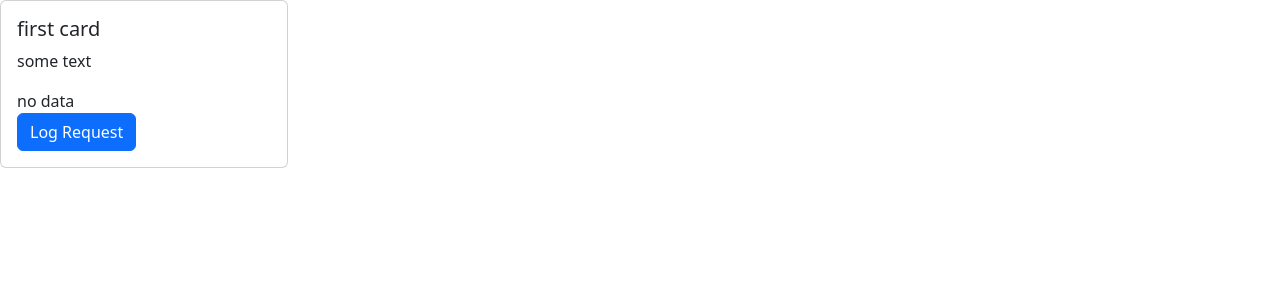
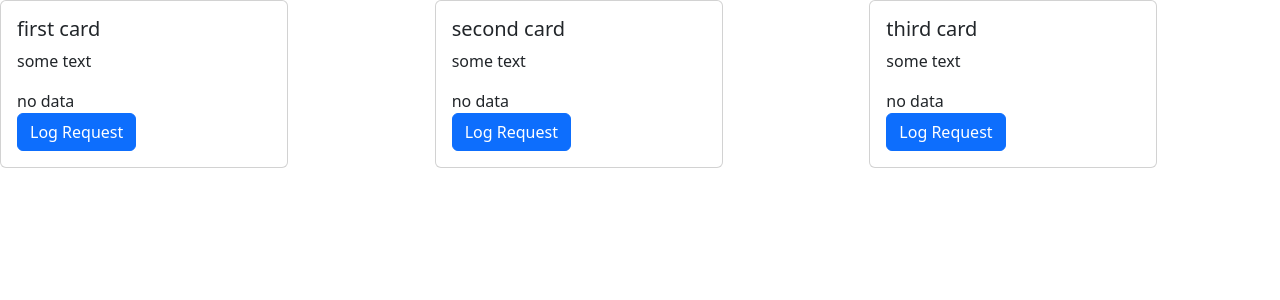
Before and after one commit to garza4/health-contracts, a React (Create React App) app in the folder health-contract-ui/: page /home in a window 1280 px wide. Shown: the top 300 px of the page. Built offline with nearby package versions, Linux system fonts and the light colour scheme.

Commit message:
add view cards to page
style view cards

```diff
--- a/health-contract-ui/src/hooks/useAxios.js
+++ b/health-contract-ui/src/hooks/useAxios.js
@@ -1,6 +1,7 @@
 
 import axios from "axios";
 import { useCallback, useEffect, useRef, useState } from "react";
+import api from "../common/axios";
 
 export const UseAxios = () => {
     const [loading, setLoading] = useState(false);
@@ -14,11 +15,11 @@ export const UseAxios = () => {
 
     const send = useCallback(async (url,method='POST',errorMessage=null,body=null,payload,responseType='json',params=null) =>{
         setLoading(true);
-        const cancelToken = axios.CancelToken.source();
+        const cancelToken = api.CancelToken.source();
         removeToken(url);
         urlTokens.current.push({url,token: cancelToken});
         try{
-            const response = await axios.request({
+            const response = await api.request({
                 method,
                 url,
                 responseType:'application/json',
--- a/health-contract-ui/src/pages/home.jsx
+++ b/health-contract-ui/src/pages/home.jsx
@@ -1,9 +1,20 @@
+import { Col, Row } from "react-bootstrap";
 import ContractViewCard from "../components/ContractViewCard"
 
 const Home = () => {
 
     return(
-        <ContractViewCard cardTitle={"first card"} bodyText={"some text"} entryType={"type1"}/>
+        <Row>
+            <Col>
+                <ContractViewCard cardTitle={"first card"} bodyText={"some text"} entryType={"type1"}/>
+            </Col>
+            <Col>
+                <ContractViewCard cardTitle={"second card"} bodyText={"some text"} entryType={"type1"}/>
+            </Col>
+            <Col>
+                <ContractViewCard cardTitle={"third card"} bodyText={"some text"} entryType={"type1"}/>
+            </Col>
+        </Row>
     )
 }
 export default Home;
--- a/health-contract-ui/src/pages/login.jsx
+++ b/health-contract-ui/src/pages/login.jsx
@@ -5,7 +5,6 @@ import { Form,Button } from 'react-bootstrap';
 import { useNavigate } from "react-router-dom";
 import React from "react";
 import ContractViewCard from '../components/ContractViewCard';
-import axios from 'axios';
 import api from '../common/axios';
 const defaultLoginState = {
     email:"",
@@ -42,8 +41,7 @@ const Login = () => {
             }
           };
 
-          await api.post(options.url,
-            options.data).then( (response) =>{
+          await api.post(options.url,options.data).then( (response) =>{
             if(response && response.status === 200){
                 console.log(response);
                 history(constants.URI.landingPage);
@@ -55,7 +53,7 @@ const Login = () => {
 
     return(
         <div>
-           <Form onSubmit={applicationLogin}>
+           <Form onSubmit={()=>applicationLogin()}>
                 <Form.Group className="mb-3"
                     onChange={(e)=> handleInput(e,'email')}
                     controlId="exampleForm.ControlInput1">
```
